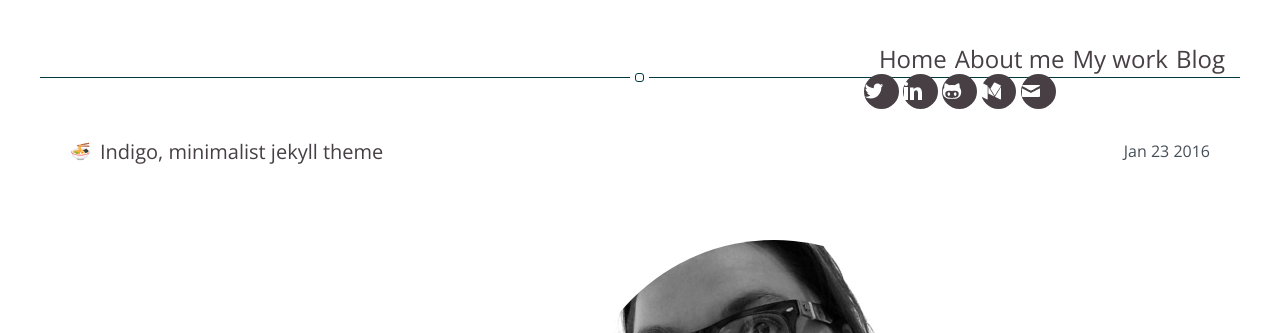
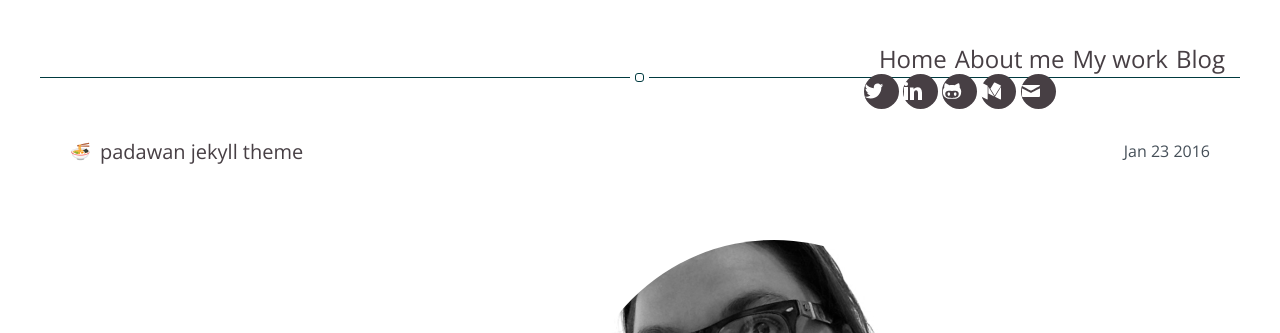
Before and after one commit to Lariicsa/lariicsa-v0, a Jekyll site: the page built from projects.html, in a window 1280 px wide. Shown: the top 333 px of the page. Built offline with Jekyll 4.4.1, drawn with Linux system fonts in a browser that asks for light colours; emoji names are drawn with the system emoji font.

Commit message:
Compilacion de plantilla en Jekyll

```diff
--- a/_config.yml
+++ b/_config.yml
@@ -102,4 +102,4 @@
 jekyll-mentions:
     base_url: https://github.com
 
-theme: jekyll-theme-minimal
+theme: jekyll-theme-padawan
--- a/_posts/2016-01-23-indigo-jekyll-theme.markdown
+++ b/_posts/2016-01-23-indigo-jekyll-theme.markdown
@@ -1,5 +1,5 @@
 ---
-title: "Indigo, minimalist jekyll theme"
+title: "padawan jekyll theme"
 layout: post
 date: 2016-01-23 22:10
 tag: jekyll
```
